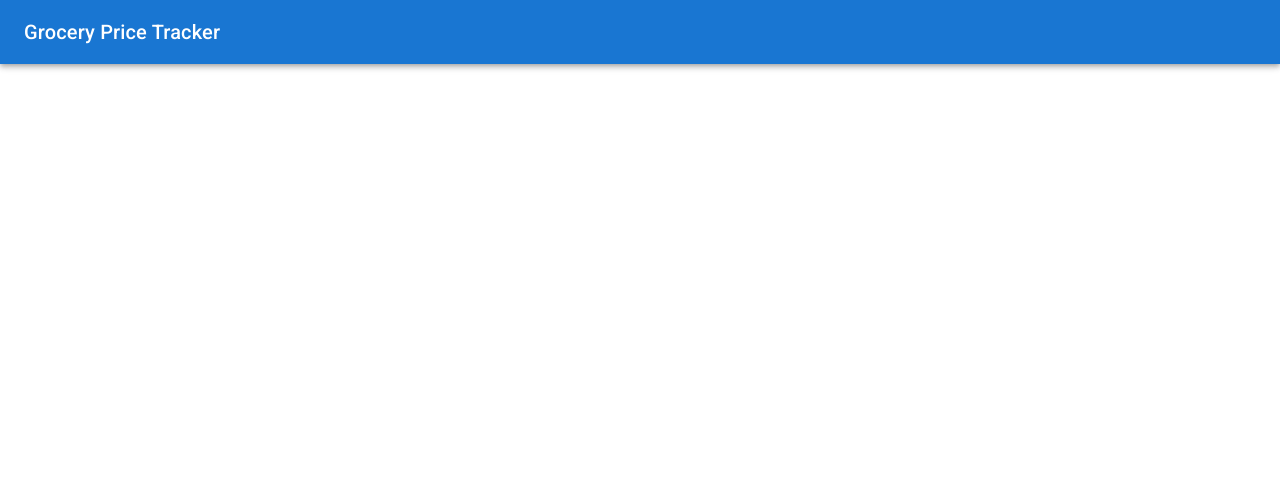
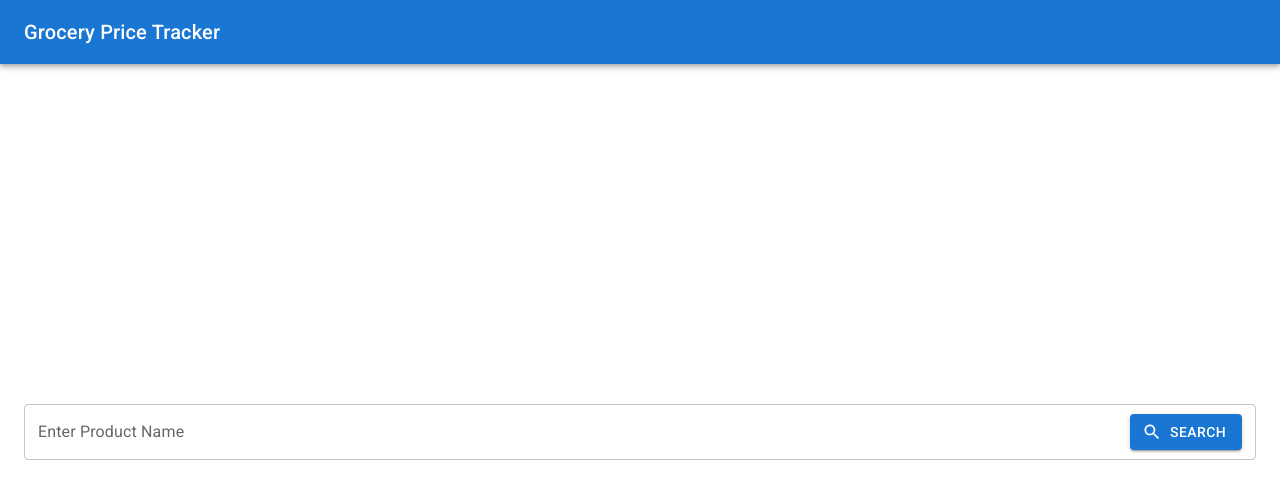
Before and after one commit to voidkudo/grocery-price-tracker, a React (Vite) app in the folder grocery-price-tracker-web/: page / in a window 1280 px wide. Shown: the top 498 px of the page. Built offline with nearby package versions, Linux system fonts and the light colour scheme.

Commit message:
feat: add search to main page

```diff
--- a/grocery-price-tracker-web/package.json
+++ b/grocery-price-tracker-web/package.json
@@ -13,6 +13,7 @@
     "@emotion/react": "^11.13.3",
     "@emotion/styled": "^11.13.0",
     "@fontsource/roboto": "^5.0.14",
+    "@mui/icons-material": "^6.0.0",
     "@mui/material": "^6.0.0",
     "@reduxjs/toolkit": "^2.2.7",
     "react": "^18.3.1",
--- a/grocery-price-tracker-web/src/routers/pages/MainPage.tsx
+++ b/grocery-price-tracker-web/src/routers/pages/MainPage.tsx
@@ -1,14 +1,47 @@
-import { AppBar, Box, Container, Toolbar, Typography } from "@mui/material"
+import { AppBar, Box, Button, Container, FormControl, InputAdornment, InputLabel, OutlinedInput, Toolbar, Typography } from "@mui/material"
+import SearchIcon from '@mui/icons-material/Search';
+import { useState } from "react";
 
 const MainPage = () => {
+  const [searchValue, setSearchValue] = useState('');
+
+  const handleSearch = () => {
+    console.log(searchValue);
+  };
+
+  const handleEnterKeyPress = (e: React.KeyboardEvent) => {
+    if (e.key === 'Enter') {
+      handleSearch();
+    }
+  };
+
   return (
     <Box sx={{ display: 'flex', flexDirection: 'column', flexGrow: 1 }}>
       <AppBar position='static'>
         <Toolbar>
-        <Typography variant='h6' sx={{ flexGrow: 1 }}>Grocery Price Tracker</Typography>
+          <Typography variant='h6' sx={{ flexGrow: 1 }}>Grocery Price Tracker</Typography>
         </Toolbar>
       </AppBar>
-      <Container sx={{ flexGrow: 1 }}>
+      <Container maxWidth={false} sx={{ flexGrow: 1, display: 'flex', justifyContent: 'center', alignItems: 'center' }}>
+        <FormControl fullWidth variant='outlined'>
+          <InputLabel>Enter Product Name</InputLabel>
+          <OutlinedInput
+            endAdornment={
+              <InputAdornment position='end'>
+                <Button
+                  variant='contained'
+                  startIcon={<SearchIcon />}
+                  onClick={handleSearch}>
+                  SEARCH
+                </Button>
+              </InputAdornment>
+            }
+            label='Enter Product Name'
+            value={searchValue}
+            onKeyDown={handleEnterKeyPress}
+            onChange={(e) => {setSearchValue(e.target.value)}}
+          />
+        </FormControl>
       </Container>
     </Box>
   )
```
Also changed, not shown: 1 other file (tests, documents, lock files or other folders).
